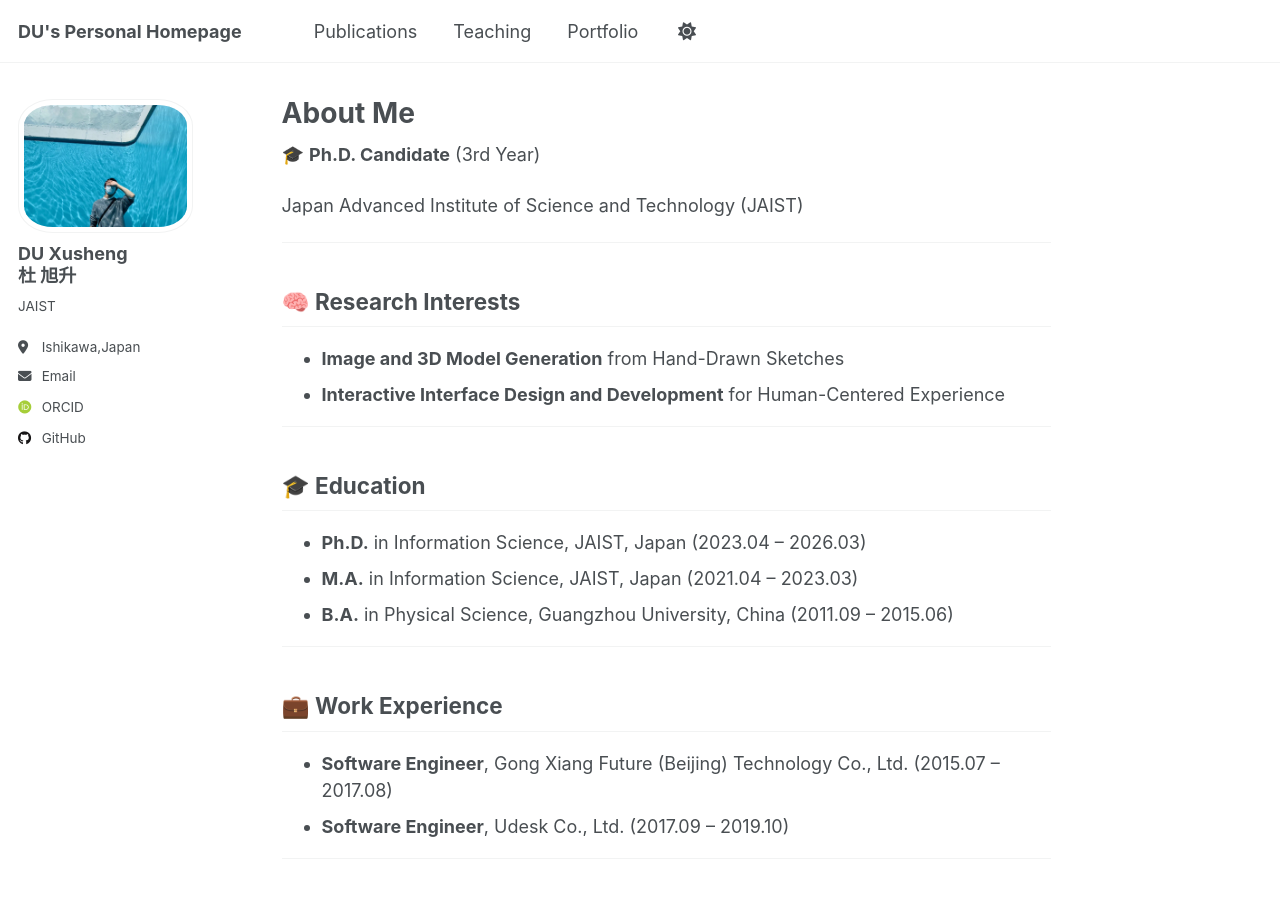
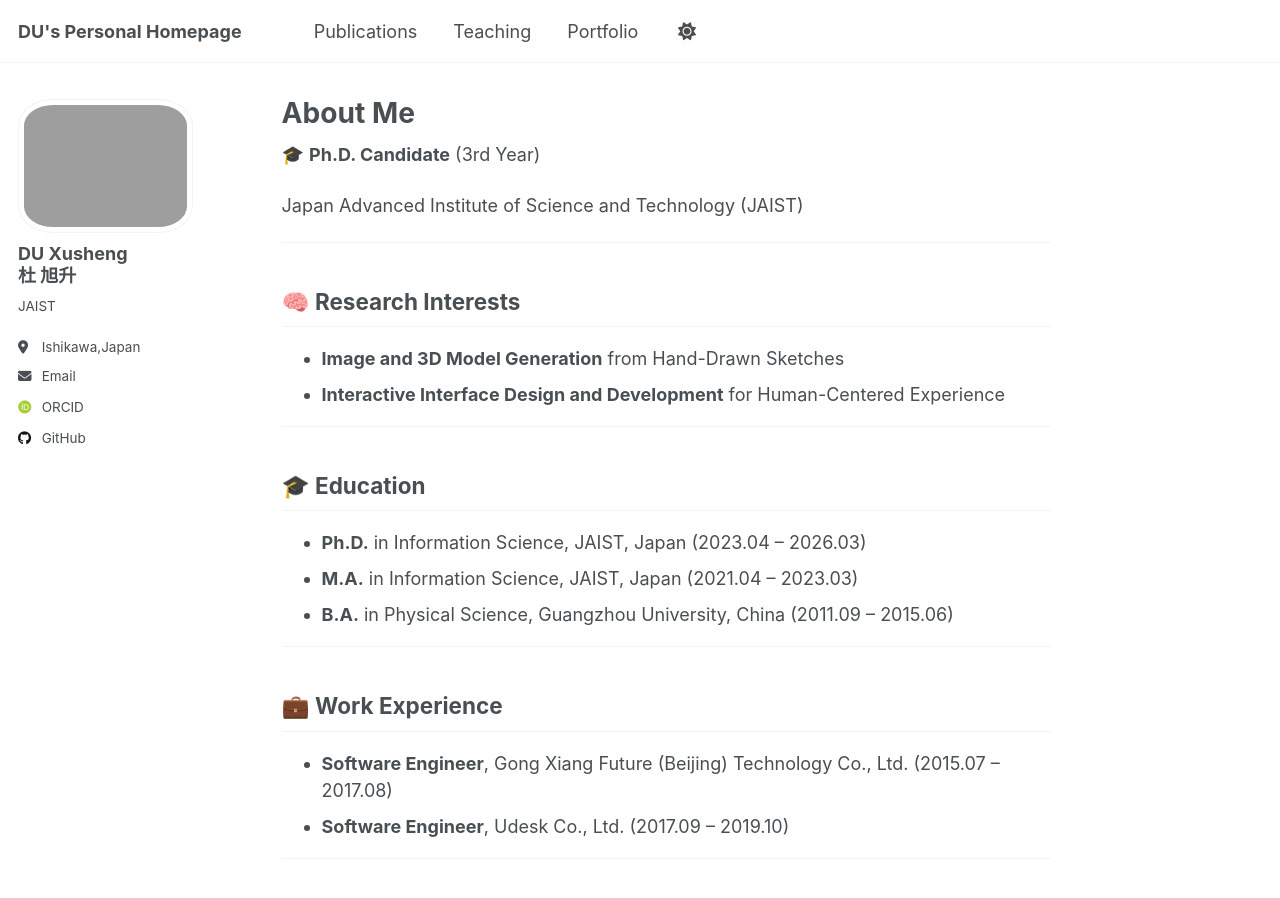
Before and after one commit to ToKyokushou/ToKyokushou.github.io, a Jekyll site: the page built from _pages/about.md, in a window 1280 px wide and 900 px high. Built offline with Jekyll 4.4.1, drawn with Linux system fonts in a browser that asks for light colours; some web fonts are replaced.

Commit message:
Update _config.yml

```diff
--- a/_config.yml
+++ b/_config.yml
@@ -22,7 +22,7 @@ repository               : "ToKyokushou/ToKyokushou.github.io"
 #               Additional customization can be done by editing /_includes/author-profile.html
 author:
   # Biographic information
-  avatar           : "self.png"
+  avatar           : "self-image.png"
   name             : "DU Xusheng <br> 杜  旭升"
   pronouns         : # example: "she/her"
   bio              : "JAIST"
```
